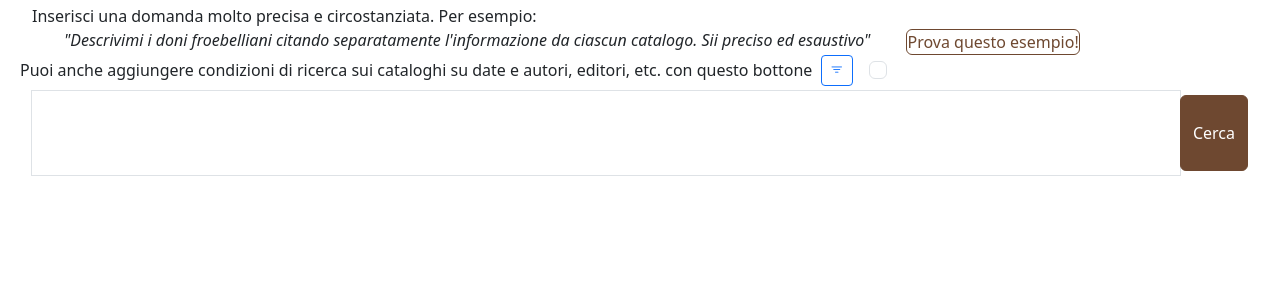
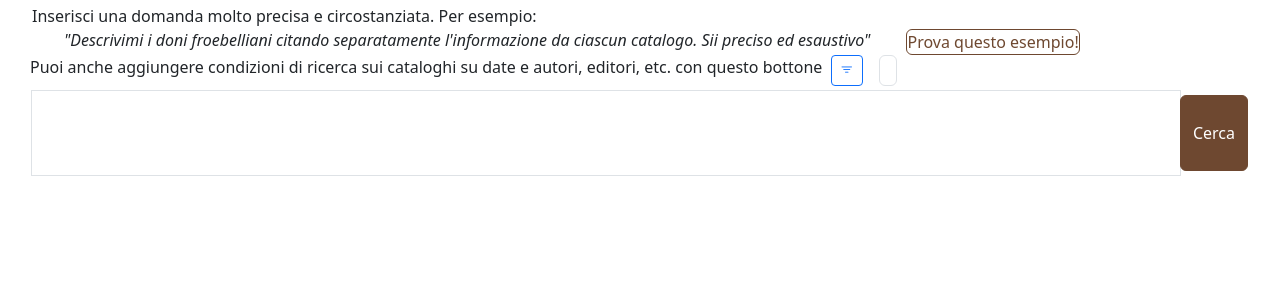
Before and after one commit to fabcira/dadaismo, a Flask app: page /multiple_docs in a window 1280 px wide. Shown: the part 56-356 px from the top of the page. Run offline with Flask 3, Linux system fonts and the light colour scheme; some libraries are stand-ins or nearby versions.

Commit message:
minor layout change

```diff
--- a/templates/components/search_multiple_docs.html
+++ b/templates/components/search_multiple_docs.html
@@ -10,8 +10,8 @@
             <button class="btn btn-outline-custom p-0 ml-1" onclick="insertExample()">Prova questo esempio!</button>
 
             <!-- Minimalistic Filter Button and Final Formula Display -->
-            <div class="row">
-                <div class="d-flex align-items-center">
+            <div class="row" id="element_with_indent_issue">
+                <div class="d-flex" style="justify-content: flex-start; margin-left:10px !important;">
                     <!-- Filter Button with Icon -->
                     Puoi anche aggiungere condizioni di ricerca sui cataloghi su date e autori, editori, etc. con questo
                     bottone &nbsp;
```
